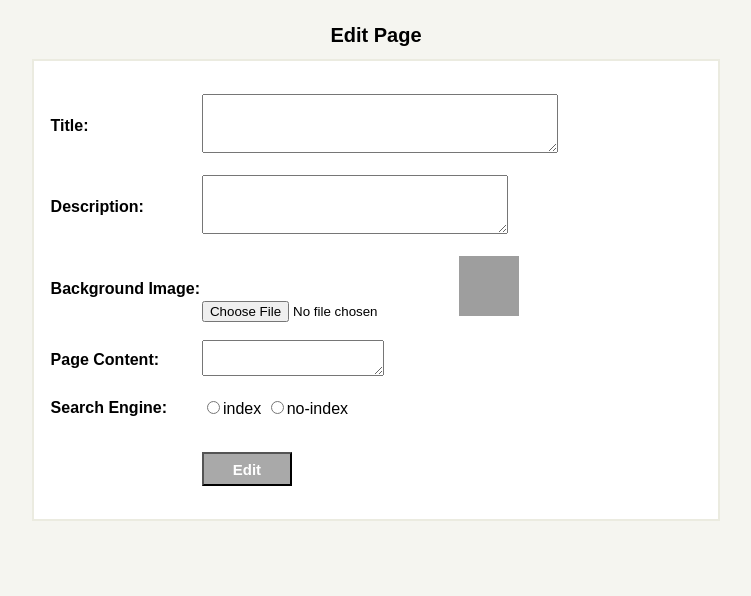
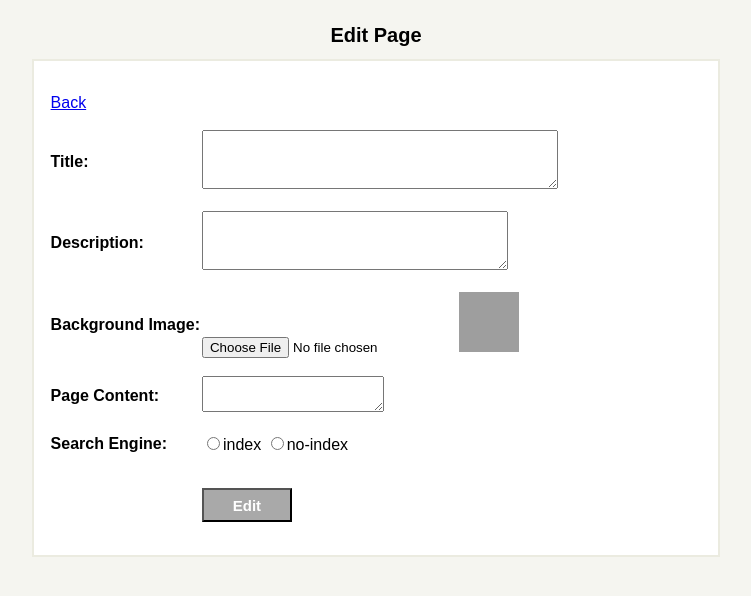
Before and after one commit to zeelvishalmehta/cdaint, a PHP site: page /admin/edit_page.php?id=1 in a window 1280 px wide. Shown: the part 46-642 px from the top of the page, without its empty margins (264-1015 px from the left). Run offline with PHP 8.4, Linux system fonts and the light colour scheme; the visitor is signed in with stand-in values (Sample User, id 1); data that the repository does not hold is empty; some libraries are stand-ins or nearby versions; grey boxes are pictures that could not be loaded.

Commit message:
Update edit_page.php

```diff
--- a/admin/edit_page.php
+++ b/admin/edit_page.php
@@ -104,6 +104,7 @@ if($_POST['Submit'] == "Edit")
 		 </tr>
 		<? } ?>
 
+     <tr><td align="left"><a href="all_page.php">Back</a></td></tr>
     <tr><td><b>Title:</b></td>
 		<td><textarea name="title" required rows="20" columns="15"><? echo $title;?></textarea><td></tr>
 
```
